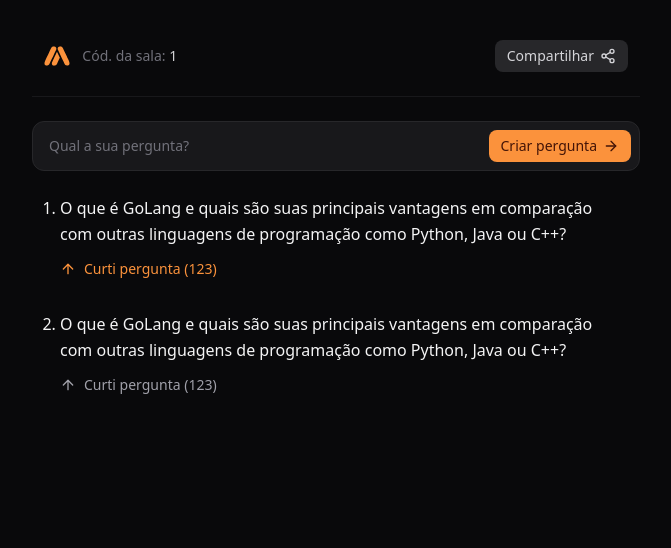
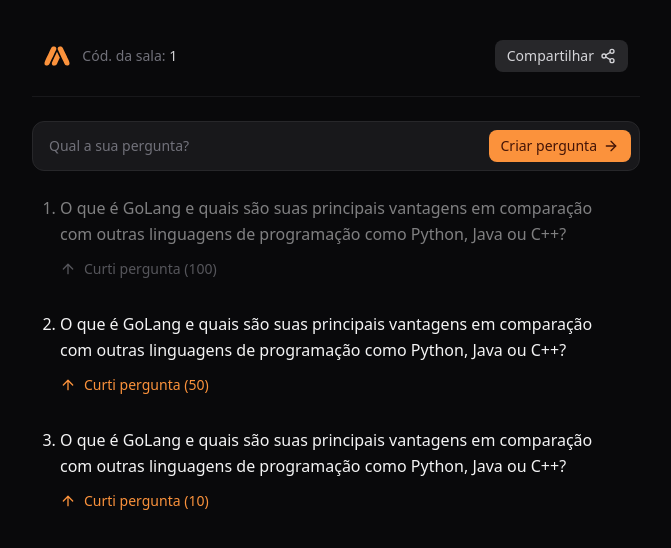
Before and after one commit to taylosstls/tech-go-react, a React (Vite) app in the folder frontend/: page /room/1 in a window 1280 px wide. Shown: the top 548 px of the page, without its empty margins (304-975 px from the left). Built offline with nearby package versions, Linux system fonts and the light colour scheme.

Commit message:
Add conditional to Messages

```diff
--- /dev/null
+++ b/frontend/src/components/molecules/Messages/index.tsx
@@ -0,0 +1,44 @@
+import { ArrowUp } from "lucide-react";
+import { useState } from "react";
+
+interface MessagesProps {
+  text: string;
+  amountofLikes: number | 0;
+  answered?: boolean;
+}
+
+export function Messages({
+  text,
+  amountofLikes,
+  answered = false,
+}: MessagesProps) {
+  const [hasLiked, setHasLiked] = useState(false);
+
+  function handleLikeMessage() {
+    setHasLiked(!hasLiked);
+  }
+
+  return (
+    <li
+      data-answered={answered}
+      className={`ml-4 leading-relaxed text-zinc-100 data-[answered=true]:opacity-50`}
+    >
+      {text}
+      <button
+        type="button"
+        className={`mt-3 flex items-center gap-2 text-sm font-medium ${
+          answered
+            ? "text-zinc-400 cursor-not-allowed"
+            : hasLiked
+            ? "text-zinc-300"
+            : "text-orange-400 hover:text-orange-500"
+        }`}
+        onClick={handleLikeMessage}
+        disabled={answered}
+      >
+        <ArrowUp className="size-4" />
+        Curti pergunta ({amountofLikes})
+      </button>
+    </li>
+  );
+}
--- a/frontend/src/pages/Room/index.tsx
+++ b/frontend/src/pages/Room/index.tsx
@@ -1,8 +1,9 @@
 import { useParams } from "react-router-dom";
-import { ArrowRight, ArrowUp, CircleCheck, Share2 } from "lucide-react";
+import { ArrowRight, CircleCheck, Share2 } from "lucide-react";
 import { toast } from "sonner";
 
 import amaLogo from "../../assets/images/ama-logo.svg";
+import { Messages } from "../../components/molecules/Messages";
 
 export function Room() {
   const { roomId } = useParams();
@@ -66,29 +67,21 @@ export function Room() {
       </form>
 
       <ol className="list-decimal list-outside px-3 space-y-8">
-        <li className="ml-4 leading-relaxed text-zinc-100">
-          O que é GoLang e quais são suas principais vantagens em comparação com
-          outras linguagens de programação como Python, Java ou C++?
-          <button
-            type="button"
-            className="mt-3 flex items-center gap-2 text-orange-400 text-sm font-medium hover:text-orange-500"
-          >
-            <ArrowUp className="size-4" />
-            Curti pergunta (123)
-          </button>
-        </li>
+        <Messages
+          text="O que é GoLang e quais são suas principais vantagens em comparação com outras linguagens de programação como Python, Java ou C++?"
+          amountofLikes={100}
+          answered
+        />
 
-        <li className="ml-4 leading-relaxed text-zinc-100">
-          O que é GoLang e quais são suas principais vantagens em comparação com
-          outras linguagens de programação como Python, Java ou C++?
-          <button
-            type="button"
-            className="mt-3 flex items-center gap-2 text-zinc-400 text-sm font-medium hover:text-zinc-300"
-          >
-            <ArrowUp className="size-4" />
-            Curti pergunta (123)
-          </button>
-        </li>
+        <Messages
+          text="O que é GoLang e quais são suas principais vantagens em comparação com outras linguagens de programação como Python, Java ou C++?"
+          amountofLikes={50}
+        />
+
+        <Messages
+          text="O que é GoLang e quais são suas principais vantagens em comparação com outras linguagens de programação como Python, Java ou C++?"
+          amountofLikes={10}
+        />
       </ol>
     </div>
   );
```
